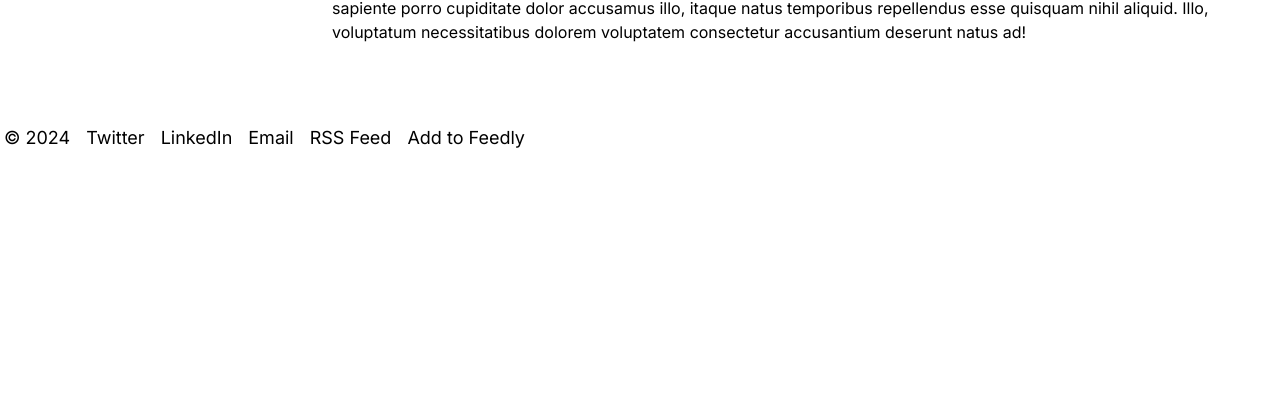
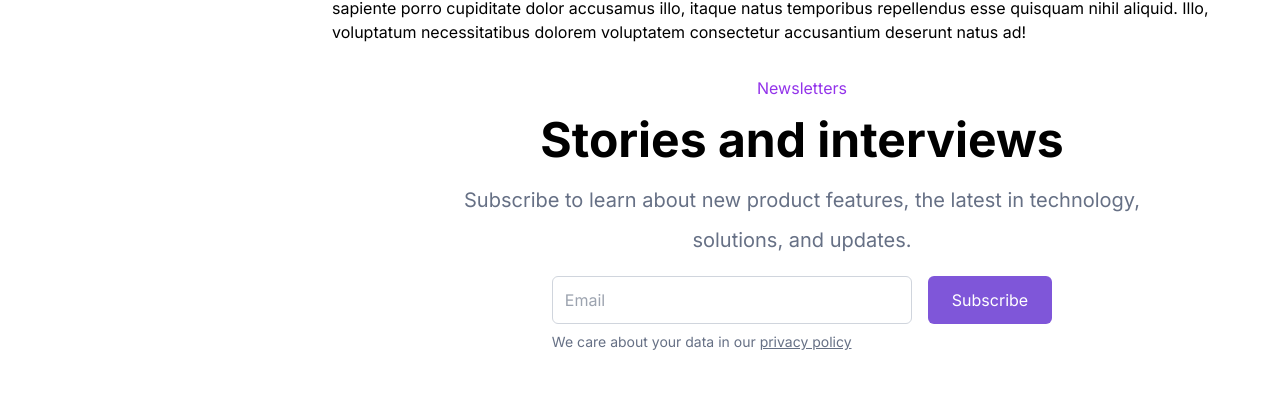
Before and after one commit to muhamademiralfani/mini-proyek-8, a React (Vite) app: page /blog/1 in a window 1280 px wide. Shown: the part 1016-1418 px from the top of the page. Before the commit the page ends 1196 px from the top, so only its background shows below. Built offline with nearby package versions, Linux system fonts and the light colour scheme.

Commit message:
feat(components): add newslettercomponent

```diff
--- /dev/null
+++ b/src/components/NewsLetterComponent.jsx
@@ -0,0 +1,25 @@
+/* eslint-disable no-unused-vars */
+import React from 'react';
+
+const NewsLetterComponent = () => {
+  return (
+    <div className='flex flex-col gap-y-4 justify-center items-center text-center '>
+      <span className='text-purple-600 text-base'>Newsletters</span>
+      <h1 className='text-5xl font-semibold'>Stories and interviews</h1>
+      <p className='text-[#667085] text-xl leading-10'>
+        Subscribe to learn about new product features, the latest in technology, <br /> solutions, and updates.
+      </p>
+      <form className='flex flex-col   justify-center items-center'>
+        <div className=' flex gap-x-4'>
+          <input className='py-3 px-3 h-[48px] w-[360px] border border-[#D0D5DD] rounded-md focus:outline-[#7F56D9]' type='text' placeholder='Email' />
+          <button type='submit' className='py-3 px-6 bg-[#7F56D9] text-white rounded-md'>
+            Subscribe
+          </button>
+        </div>
+        <p className='text-[#667085] text-sm  w-full text-start mt-2'>We care about your data in our <span className='underline'>privacy policy</span></p>
+      </form>
+    </div>
+  );
+};
+
+export default NewsLetterComponent;
--- a/src/pages/BlogDetail.jsx
+++ b/src/pages/BlogDetail.jsx
@@ -1,5 +1,6 @@
 /* eslint-disable no-unused-vars */
 import React from 'react';
+import NewsLetterComponent from '../components/NewsLetterComponent';
 
 const BlogDetail = () => {
   const posts = [
@@ -66,6 +67,7 @@ const BlogDetail = () => {
             fugiat sed quia qui, temporibus expedita, molestiae ex iure, est officiis! Tempore incidunt voluptatem atque recusandae? Delectus sapiente porro cupiditate dolor accusamus illo, itaque natus temporibus repellendus esse quisquam
             nihil aliquid. Illo, voluptatum necessitatibus dolorem voluptatem consectetur accusantium deserunt natus ad!
           </p>
+          <NewsLetterComponent />
         </div>
       </div>
     </div>
```
